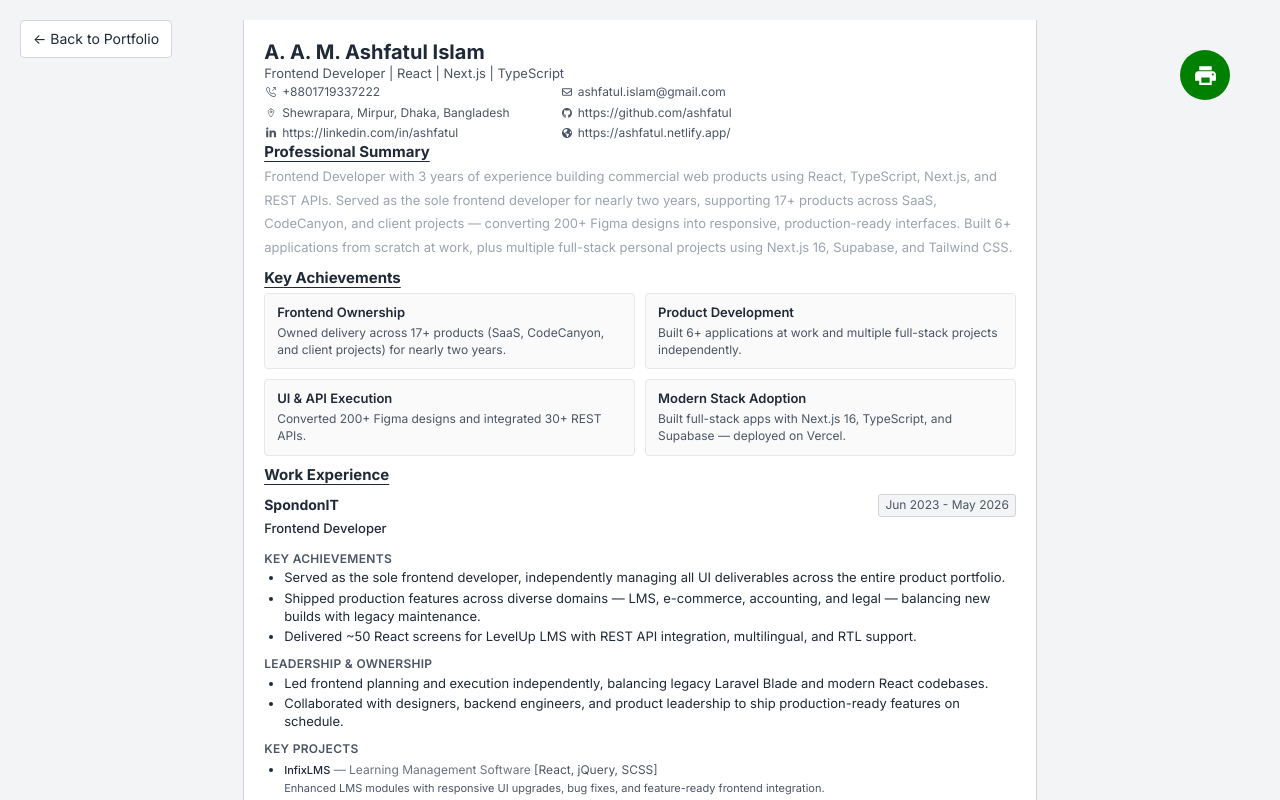
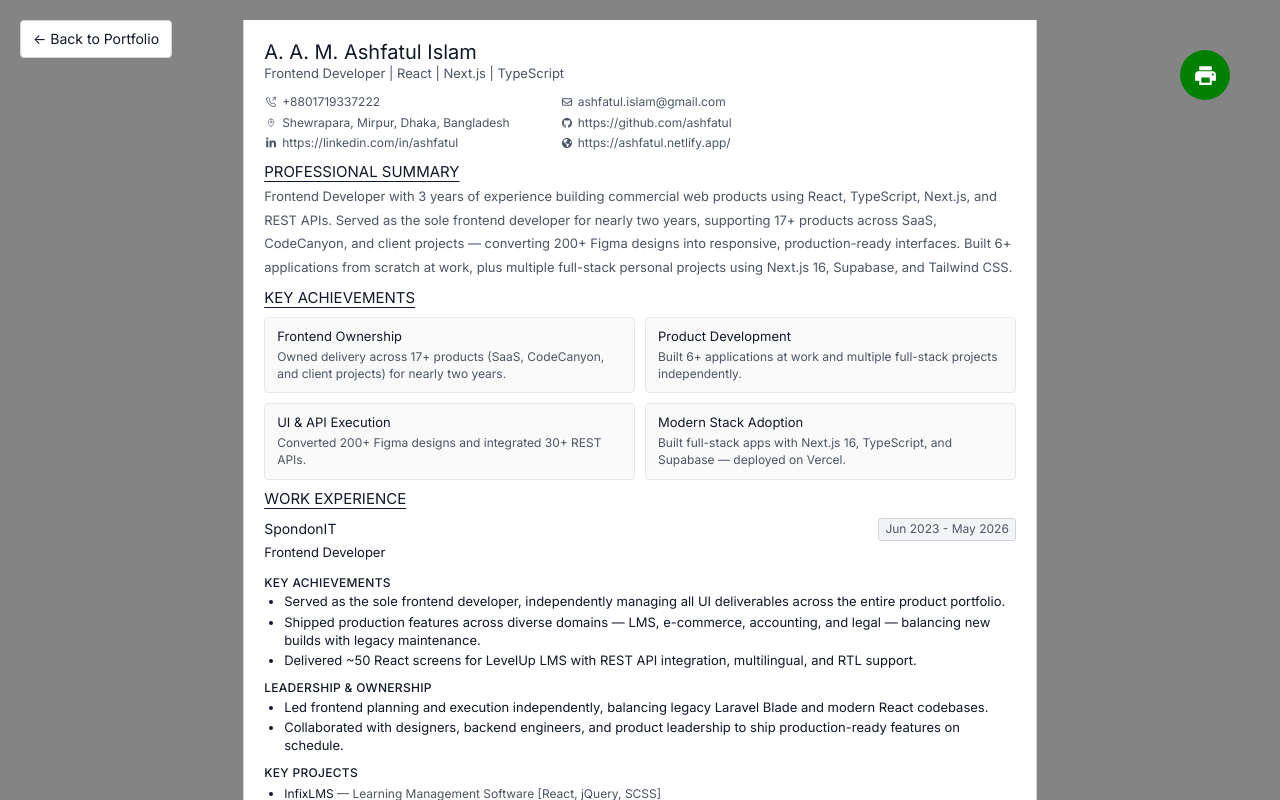
Before and after one commit to Ashfatul/portfolio_react, a React (Vite) app: page /resume in a window 1280 px wide. Shown: the top 800 px of the page. Built offline with nearby package versions, Linux system fonts and the light colour scheme.

Commit message:
style: update resume SCSS for improved color consistency and typography adjustments

```diff
--- a/public/data/resume_data.json
+++ b/public/data/resume_data.json
@@ -15,6 +15,7 @@
          "English",
          "Hindi"
       ],
+      "heroAbout": "Frontend Developer focused on building responsive React interfaces, smooth user experiences, and production-ready web products.",
       "about": "Frontend Developer with 3 years of experience building commercial web products using React, TypeScript, Next.js, and REST APIs. Served as the sole frontend developer for nearly two years, supporting 17+ products across SaaS, CodeCanyon, and client projects — converting 200+ Figma designs into responsive, production-ready interfaces. Built 6+ applications from scratch at work, plus multiple full-stack personal projects using Next.js 16, Supabase, and Tailwind CSS."
    },
    "stats": {
--- a/src/assets/scss/components/_projects.scss
+++ b/src/assets/scss/components/_projects.scss
@@ -66,13 +66,13 @@
     overflow: hidden;
     position: relative;
 
-    &--featured {
-      grid-column: span 2;
+    // &--featured {
+    //   grid-column: span 2;
 
-      @include below(sm) {
-        grid-column: span 1;
-      }
-    }
+    //   @include below(sm) {
+    //     grid-column: span 1;
+    //   }
+    // }
   }
 
   &__card-gradient {
--- a/src/assets/scss/pages/resume.scss
+++ b/src/assets/scss/pages/resume.scss
@@ -1,14 +1,19 @@
 $white: #ffffff;
-$black: rgb(31, 41, 55);
+$black: #111827;
 $text-secondary: rgb(75, 85, 99);
-$text-muted: rgb(107, 114, 128);
+$text-muted: rgb(78, 83, 93);
 $border-color: rgb(209, 213, 219);
-$bg-page: #f3f4f6;
+// $bg-page: #f3f4f6;
+$bg-page: #848484;
 
 .resume_page {
     background: $bg-page;
     min-height: 100vh;
     padding: 20px 0;
+
+    p{
+        color: $text-secondary;
+    }
 }
 
 .resume_back_link {
@@ -45,11 +50,12 @@ $bg-page: #f3f4f6;
 
     h1, h2, h3, h4, h5, h6 {
         color: $black !important;
+        font-weight: 400;
     }
 
     strong {
         color: $black;
-        font-weight: 500;
+        font-weight: 400;
     }
 
     ul {
@@ -81,18 +87,21 @@ $bg-page: #f3f4f6;
     display: flex;
     align-items: center;
     justify-content: space-between;
+    margin-bottom: 10px;
 }
 
 .resume_header_name {
     margin: 0;
     font-size: 20px;
     line-height: 1.2;
+    font-weight: 500;
 }
 
 .resume_header_position {
     line-height: 1.4;
-    color: $text-secondary;
+    color: $black;
     font-size: 13px;
+    margin-bottom: 10px!important;
 }
 
 .resume_header_social {
@@ -154,12 +163,12 @@ $bg-page: #f3f4f6;
 
     h4 {
         font-size: 12px;
-        font-weight: 600;
+        font-weight: 500;
         margin-top: 12px;
         margin-bottom: 2px;
         text-transform: uppercase;
         letter-spacing: 0.3px;
-        color: $text-secondary !important;
+        color: $black !important;
     }
 }
 
@@ -172,6 +181,8 @@ $bg-page: #f3f4f6;
     margin-bottom: 4px;
     text-decoration: underline;
     text-underline-offset: 4px;
+    text-transform: uppercase;
+    font-weight: 500;
 
     &:not(:first-child) {
         margin-top: 16px;
@@ -263,7 +274,7 @@ $bg-page: #f3f4f6;
         line-height: 1.4;
 
         .project_header {
-            font-size: 11px;
+            font-size: 12px;
             font-weight: 500;
 
             .project_type {
@@ -280,7 +291,7 @@ $bg-page: #f3f4f6;
         }
 
         .project_description {
-            font-size: 11px;
+            font-size: 12px;
             color: $text-secondary;
             line-height: 1.35;
             margin-top: 1px;
@@ -295,7 +306,7 @@ $bg-page: #f3f4f6;
 }
 
 h3.education_institution {
-    font-size: 11px;
+    font-size: 12px;
     color: $text-muted !important;
     margin-top: 1px;
 }
@@ -325,7 +336,7 @@ h3.education_institution {
     display: grid;
     grid-template-columns: repeat(2, 1fr);
     gap: 10px;
-    margin-top: 6px;
+    margin-top: 10px;
     margin-bottom: 10px;
 }
 
@@ -337,7 +348,7 @@ h3.education_institution {
 
     .resume_achievement_title {
         font-size: 13px;
-        font-weight: 600;
+        font-weight: 400;
         color: $black;
         margin-bottom: 4px;
         line-height: 1.3;
@@ -401,7 +412,7 @@ h3.education_institution {
     line-height: 1.5;
 
     dt {
-        font-weight: 600;
+        font-weight: 400;
         font-size: 12px;
         white-space: nowrap;
         color: $black;
--- a/src/components/sections/Hero.jsx
+++ b/src/components/sections/Hero.jsx
@@ -79,7 +79,7 @@ export default function Hero({ data }) {
         </motion.h2>
 
         <motion.p variants={item} className="hero__about">
-          {data?.meta?.about}
+          {data?.meta?.heroAbout || data?.meta?.about}
         </motion.p>
 
         <motion.div variants={item} className="hero__social">
```
